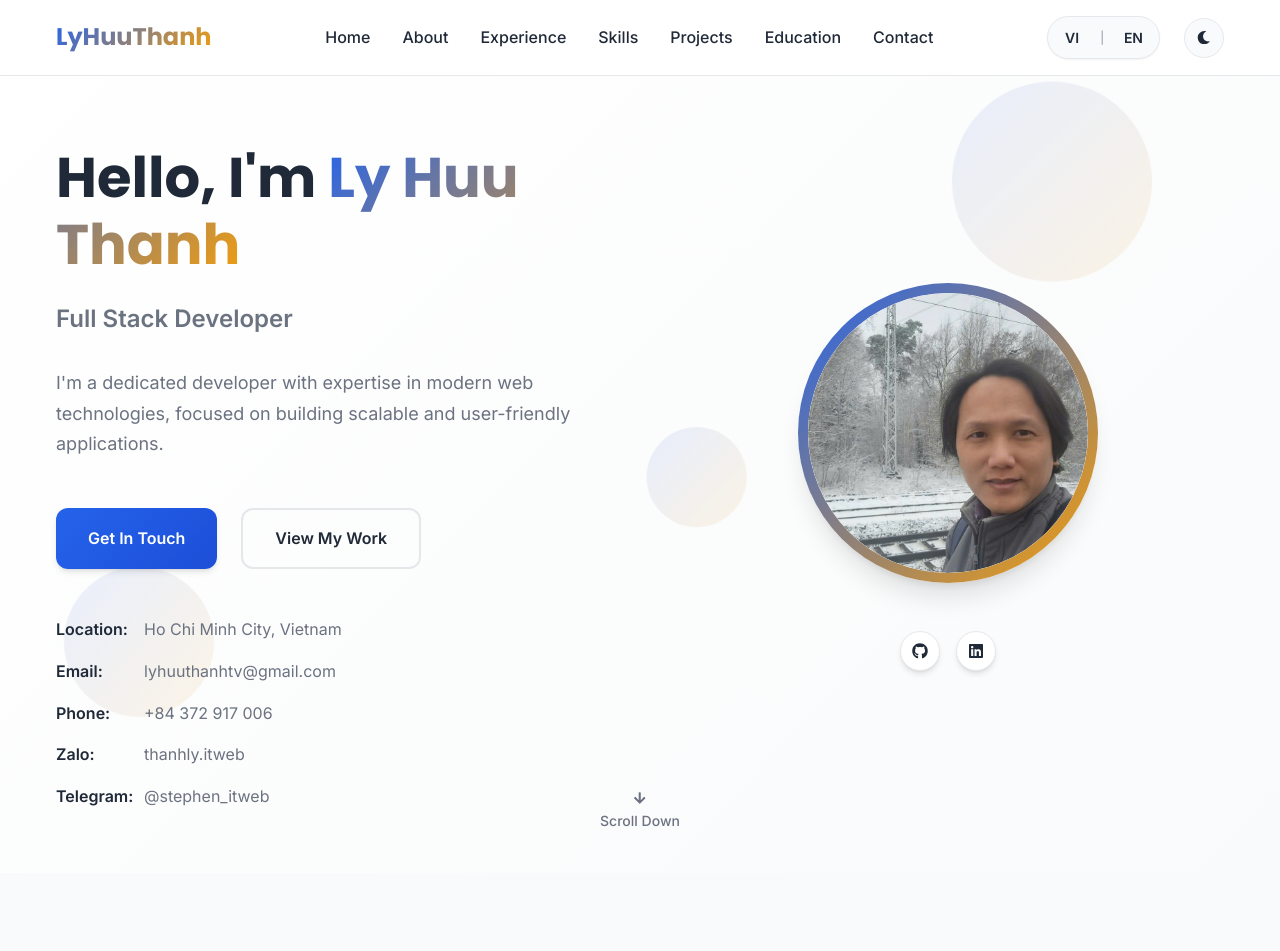
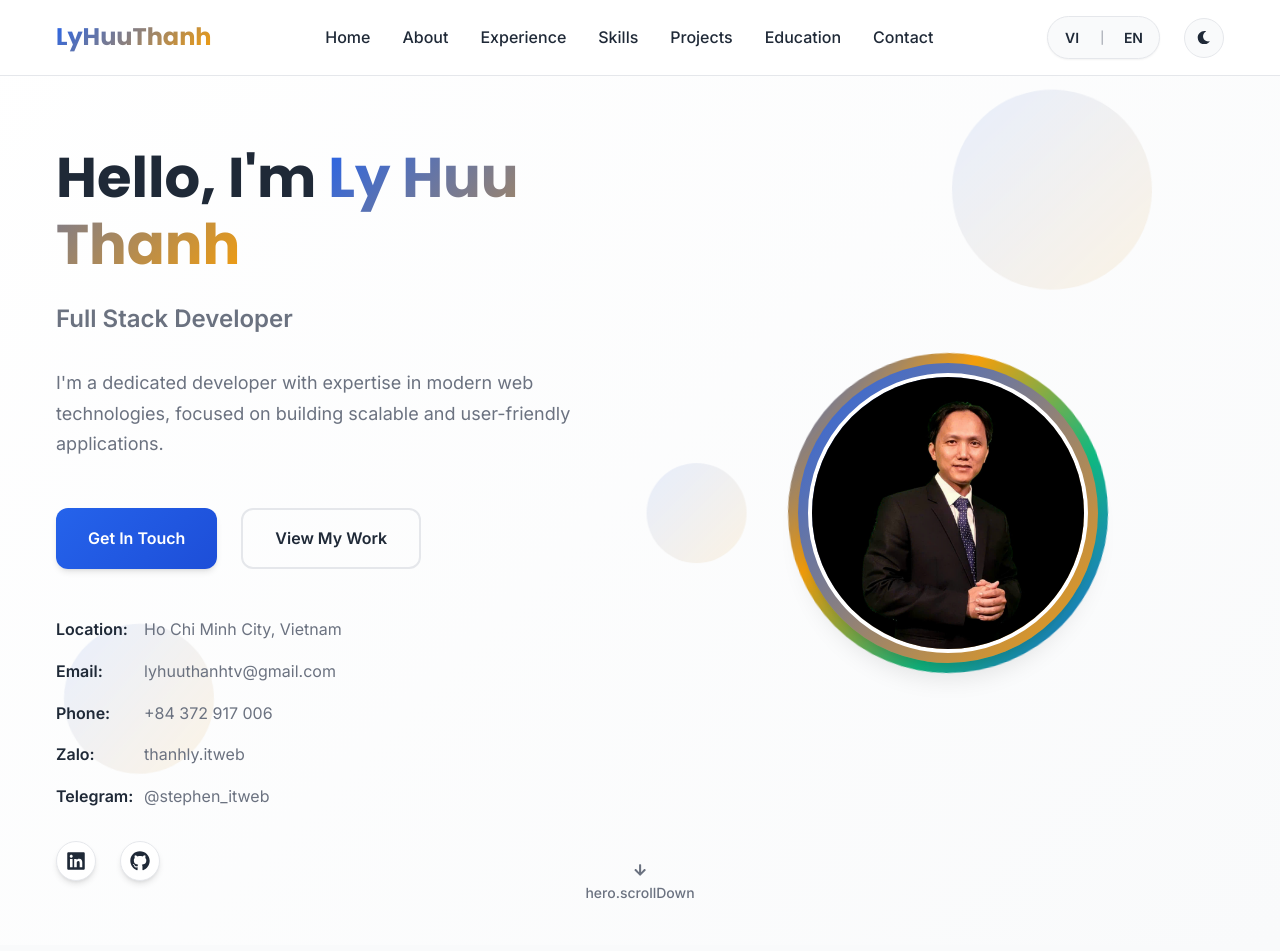
Before and after one commit to ly01dev/lht-cv, a React (Create React App) app in the folder frontend/: page / in a window 1280 px wide. Shown: the top 951 px of the page. Built offline with nearby package versions, Linux system fonts and the light colour scheme; no server answers.

Commit message:
Fix Hero component: Remove API calls, improve UI with profile image and better styling

```diff
--- a/frontend/src/components/Hero.css
+++ b/frontend/src/components/Hero.css
@@ -476,3 +476,88 @@
   font-size: 1.25rem;
   color: var(--text-secondary);
 }
+
+.hero-image {
+  display: flex;
+  justify-content: center;
+  align-items: center;
+}
+
+.profile-image-container {
+  position: relative;
+  width: 300px;
+  height: 300px;
+  border-radius: 50%;
+  background: linear-gradient(
+    135deg,
+    var(--primary-color),
+    var(--secondary-color)
+  );
+  display: flex;
+  align-items: center;
+  justify-content: center;
+  box-shadow: var(--shadow-xl);
+}
+
+.profile-image {
+  width: 280px;
+  height: 280px;
+  border-radius: 50%;
+  object-fit: cover;
+  border: 4px solid var(--bg-primary);
+}
+
+.profile-image-border {
+  position: absolute;
+  top: -10px;
+  left: -10px;
+  right: -10px;
+  bottom: -10px;
+  border-radius: 50%;
+  background: linear-gradient(
+    45deg,
+    var(--primary-color),
+    var(--secondary-color),
+    var(--accent-color),
+    var(--primary-color)
+  );
+  z-index: -1;
+  animation: rotate 4s linear infinite;
+}
+
+@keyframes rotate {
+  0% {
+    transform: rotate(0deg);
+  }
+  100% {
+    transform: rotate(360deg);
+  }
+}
+
+.hero-social {
+  display: flex;
+  gap: var(--spacing-lg);
+  margin-top: var(--spacing-xl);
+}
+
+.social-link {
+  display: flex;
+  align-items: center;
+  justify-content: center;
+  width: 50px;
+  height: 50px;
+  border-radius: 50%;
+  background: var(--bg-primary);
+  color: var(--primary-color);
+  font-size: 1.25rem;
+  box-shadow: var(--shadow-md);
+  transition: var(--transition-normal);
+  border: 2px solid var(--border-color);
+}
+
+.social-link:hover {
+  transform: translateY(-3px);
+  box-shadow: var(--shadow-lg);
+  color: var(--primary-color);
+  border-color: var(--primary-color);
+}
--- a/frontend/src/components/Hero.js
+++ b/frontend/src/components/Hero.js
@@ -1,4 +1,4 @@
-import React, { useState, useEffect } from 'react';
+import React from 'react';
 import { motion } from 'framer-motion';
 import { useTranslation } from 'react-i18next';
 import { FaGithub, FaLinkedin, FaArrowDown } from 'react-icons/fa';
@@ -6,18 +6,8 @@ import './Hero.css';
 
 const Hero = () => {
   const { t } = useTranslation();
-  const [profile, setProfile] = useState(null);
 
-  useEffect(() => {
-    const fetchProfile = async () => {
-      try {
-        const response = await fetch('/api/profile');
-        const data = await response.json();
-        setProfile(data);
-      } catch (error) {
-        console.error('Error fetching profile:', error);
-        // Fallback data
-        setProfile({
+  const profile = {
     name: t('hero.name'),
     title: t('hero.title'),
     email: 'lyhuuthanhtv@gmail.com',
@@ -27,15 +17,8 @@ const Hero = () => {
     social: {
       linkedin: 'https://www.linkedin.com/in/thanh-ly-40a763215/',
       github: 'https://github.com/ly01dev',
-            // twitter: 'https://twitter.com/yourhandle',
-            // facebook: 'https://facebook.com/yourprofile'
-          }
-        });
     }
   };
-
-    fetchProfile();
-  }, [t]);
 
   const scrollToAbout = () => {
     const aboutSection = document.querySelector('#about');
@@ -43,10 +26,6 @@ const Hero = () => {
       aboutSection.scrollIntoView({ behavior: 'smooth' });
     }
   };
-
-  if (!profile) {
-    return <div className="hero-loading">{t('common.loading')}</div>;
-  }
 
   return (
     <section id="home" className="hero">
@@ -198,78 +177,54 @@ const Hero = () => {
                 <div className="info-value-with-qr">
                   <span className="info-value">{t('hero.info.telegramValue')}</span>
                   <div className="qr-code-popup">
-                    <img src="/images/tele.jpg" alt="Telegram QR Code" />
+                    <img src="/images/telegram.jpg" alt="Telegram QR Code" />
                     <span>{t('hero.info.scanToConnect')}</span>
                   </div>
                 </div>
               </div>
             </motion.div>
+
+            <motion.div
+              className="hero-social"
+              initial={{ opacity: 0, y: 30 }}
+              animate={{ opacity: 1, y: 0 }}
+              transition={{ duration: 0.8, delay: 1.4 }}
+            >
+              <a
+                href={profile.social.linkedin}
+                target="_blank"
+                rel="noopener noreferrer"
+                className="social-link"
+                aria-label="LinkedIn"
+              >
+                <FaLinkedin />
+              </a>
+              <a
+                href={profile.social.github}
+                target="_blank"
+                rel="noopener noreferrer"
+                className="social-link"
+                aria-label="GitHub"
+              >
+                <FaGithub />
+              </a>
+            </motion.div>
           </motion.div>
 
           <motion.div
-            className="hero-visual"
+            className="hero-image"
             initial={{ opacity: 0, x: 50 }}
             animate={{ opacity: 1, x: 0 }}
             transition={{ duration: 0.8, delay: 0.4 }}
           >
-            <div className="hero-avatar">
-                <div className="avatar-image">
-                  <img src="/images/muadong.jpg" alt="thanh-ly" />
+            <div className="profile-image-container">
+              <img
+                src="/images/thanh-ly.png"
+                alt={profile.name}
+                className="profile-image"
+              />
+              <div className="profile-image-border"></div>
             </div>
-            </div>
-
-            <motion.div
-              className="social-links"
-              initial={{ opacity: 0, scale: 0.8 }}
-              animate={{ opacity: 1, scale: 1 }}
-              transition={{ duration: 0.8, delay: 1.4 }}
-            >
-              {profile.social && profile.social.github && (
-              <motion.a
-                href={profile.social.github}
-                target="_blank"
-                rel="noopener noreferrer"
-                className="social-link"
-                whileHover={{ scale: 1.2, y: -5 }}
-                whileTap={{ scale: 0.9 }}
-              >
-                <FaGithub />
-              </motion.a>
-              )}
-              {profile.social && profile.social.linkedin && (
-              <motion.a
-                href={profile.social.linkedin}
-                target="_blank"
-                rel="noopener noreferrer"
-                className="social-link"
-                whileHover={{ scale: 1.2, y: -5 }}
-                whileTap={{ scale: 0.9 }}
-              >
-                <FaLinkedin />
-              </motion.a>
-              )}
-              {/* Temporarily hidden social links */}
-              {/* <motion.a
-                href={profile.social.twitter}
-                target="_blank"
-                rel="noopener noreferrer"
-                className="social-link"
-                whileHover={{ scale: 1.2, y: -5 }}
-                whileTap={{ scale: 0.9 }}
-              >
-                <FaTwitter />
-              </motion.a> */}
-              {/* <motion.a
-                href={profile.social.facebook}
-                target="_blank"
-                rel="noopener noreferrer"
-                className="social-link"
-                whileHover={{ scale: 1.2, y: -5 }}
-                whileTap={{ scale: 0.9 }}
-              >
-                <FaFacebook />
-              </motion.a> */}
-            </motion.div>
           </motion.div>
         </div>
 
@@ -280,14 +235,13 @@ const Hero = () => {
           transition={{ duration: 0.8, delay: 1.6 }}
         >
           <motion.button
+            onClick={scrollToAbout}
             className="scroll-button"
-            onClick={scrollToAbout}
             animate={{ y: [0, 10, 0] }}
             transition={{ duration: 2, repeat: Infinity }}
-            whileHover={{ scale: 1.1 }}
           >
             <FaArrowDown />
-            <span>{t('hero.scroll')}</span>
+            <span>{t('hero.scrollDown')}</span>
           </motion.button>
         </motion.div>
       </div>
```
Lines whose indentation alone changed are shown as unchanged.
